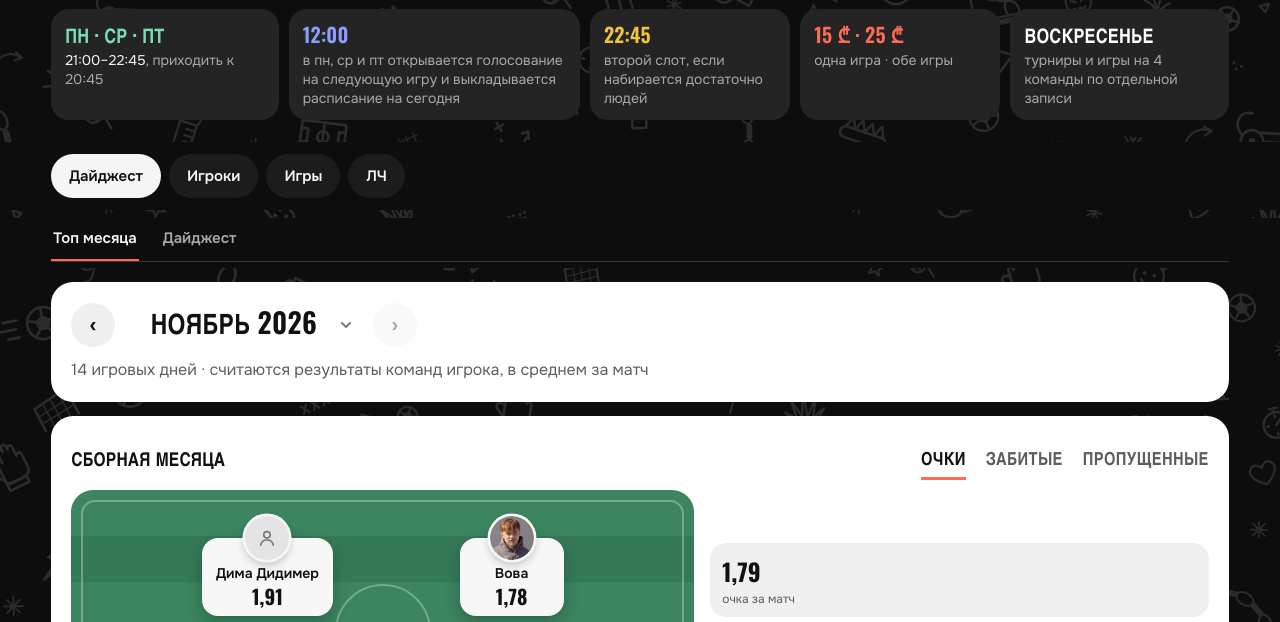
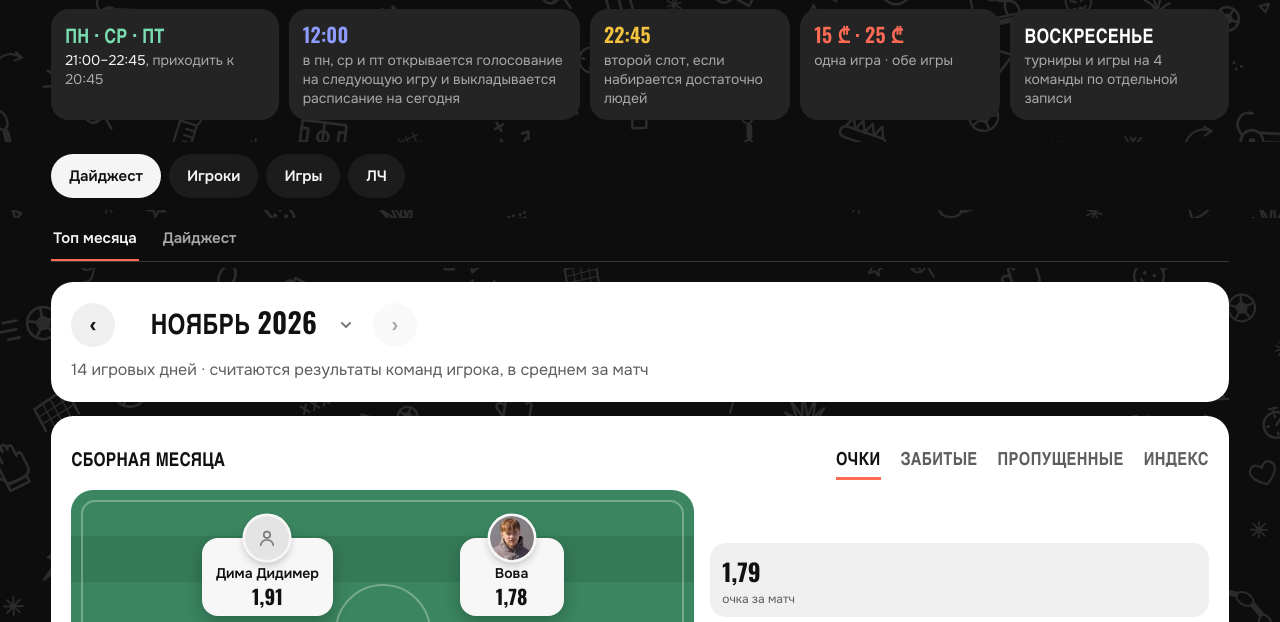
Before and after one commit to lfc27ynwa/fff-games, a plain HTML site: page index.html in a window 1280 px wide. Shown: the part 120-742 px from the top of the page. Drawn offline with nearby package versions, Linux system fonts and the light colour scheme.

Commit message:
Squad by index (month gain / all-time), keepers by clean-sheet share
Co-Authored-By: Claude Opus 5.5 <noreply@anthropic.com>
Claude-Session: https://claude.ai/code/session_01NmXAwzFa2SzCCDyX8he5Bi

```diff
--- a/index.html
+++ b/index.html
@@ -1154,20 +1154,25 @@ let topM = null;
 const topS = {sq: 'pts', pts: 'p', gf: 'p', gm: 'p', gk: 'ga'}, allS = {sq: 'pts', pts: 'p', gf: 'p', gm: 'p', gk: 'ga'};
 const TOPW = {month: {sq: 'Сборная месяца', per: ' в месяце', most: 'игровые дни за месяц', none: 'В этом месяце таких нет.'},
               all: {sq: 'Сборная за всё время', per: ' за всё время', most: 'игровые дни за всё время', none: 'Таких пока нет.'}};
+// index for the squad: in a month — how much the player gained in his game days of that month, for all time — his index now
+const ixGain = (p, m) => { rtOf(p, ''); const M = RTX[p]; if (!M) return null; let g = 0, n = 0; for (const [k, [, d]] of M) if (k.startsWith(m)) { g += d; n++; } return n ? g : null; };
+TOPW.month.ix = p => ixGain(p, topM); TOPW.all.ix = p => PL[p]?.rating ?? null;
+TOPW.month.ixNote = 'сколько индекса игрок прибавил за месяц'; TOPW.all.ixNote = 'индекс игрока';
 /* boards «чьи команды…», most games, keepers and the squad on the pitch for one set of results: T = D.tops[month] or D.top_all, S = its switches */
 function drawTop(T, S, sqEl, bEl, W, gkEl) {
   const mn = T.mins, X = S.x || (S.x = {});                    // X[board] = the whole list is open
   const more = (key, total, n) => total > n ? `<div class="more"><button class="btn plain" type="button" data-more="${key}">${X[key] ? 'Свернуть' : `Показать ещё · всего ${total}`}</button></div>` : '';
-  const row = r => ({ids: r[0].map(k => D.players[k].nick), g: r[1], m: r[2], pts: r[3] / r[2], gf: r[4] / r[2], ga: r[5] / r[2], GF: r[4], GA: r[5], cs: r[6] ?? null, csm: r[7] ?? 0});
+  const row = r => { const ids = r[0].map(k => D.players[k].nick); return {ids, g: r[1], m: r[2], pts: r[3] / r[2], gf: r[4] / r[2], ga: r[5] / r[2], GF: r[4], GA: r[5], cs: r[6] ?? null, csm: r[7] ?? 0, csp: r[7] ? r[6] / r[7] : null, ix: ids.length === 1 ? W.ix(ids[0]) : null}; };
   const by = {pts: (a, b) => b.pts - a.pts || (b.gf - b.ga) - (a.gf - a.ga) || b.g - a.g, gf: (a, b) => b.gf - a.gf || b.pts - a.pts || b.g - a.g,
-              ga: (a, b) => a.ga - b.ga || b.pts - a.pts || b.g - a.g, cs: (a, b) => b.cs - a.cs || (b.cs / b.csm) - (a.cs / a.csm) || a.ga - b.ga};
+              ga: (a, b) => a.ga - b.ga || b.pts - a.pts || b.g - a.g, cs: (a, b) => b.cs - a.cs || (b.cs / b.csm) - (a.cs / a.csm) || a.ga - b.ga,
+              csp: (a, b) => b.csp - a.csp || b.cs - a.cs || a.ga - b.ga, ix: (a, b) => (b.ix ?? -99) - (a.ix ?? -99) || b.pts - a.pts};
   const games = n => `${n} ${plural(n, 'игровой день', 'игровых дня', 'игровых дней')}`, days = n => `${n} ${plural(n, 'день', 'дня', 'дней')}`;
-  const val = {pts: r => [dec(r.pts, 2), 'очка за матч'], gf: r => [dec(r.gf, 2), 'забито за матч'], ga: r => [dec(r.ga, 2), 'пропущено за матч'], cs: r => [r.cs, plural(r.cs, 'сухой матч', 'сухих матча', 'сухих матчей')]};
+  const val = {pts: r => [dec(r.pts, 2), 'очка за матч'], gf: r => [dec(r.gf, 2), 'забито за матч'], ga: r => [dec(r.ga, 2), 'пропущено за матч'], cs: r => [r.cs, plural(r.cs, 'сухой матч', 'сухих матча', 'сухих матчей')], csp: r => [Math.round(r.csp * 100) + '%', 'сухих матчей']};
   const sub = {p: r => `${games(r.g)} · мячи команды ${r.GF}:${r.GA}`, pair: r => `${games(r.g)} вместе · мячи ${r.GF}:${r.GA}`, tri: r => `${games(r.g)} вместе · мячи ${r.GF}:${r.GA}`,
                gk: r => `${days(r.g)} в воротах · пропущено ${r.GA} · сухих ${r.cs} из ${r.csm}`};
   const sw = (key, opts) => `<div class="sw" role="group" data-sw="${key}">${opts.map(o => `<button type="button" data-v="${o[0]}" aria-pressed="${S[key] === o[0]}">${o[1]}</button>`).join('')}</div>`;
   const none = `<p class="sub" style="margin:10px 0 0">${W.none}</p>`;
-  const list = (k, s_, n, key) => { let rs = T[k].map(row); if (s_ === 'cs') rs = rs.filter(r => r.csm); rs.sort(by[s_]); const tot = rs.length; if (!X[key]) rs = rs.slice(0, n);
+  const list = (k, s_, n, key) => { let rs = T[k].map(row); if (s_ === 'cs' || s_ === 'csp') rs = rs.filter(r => r.csm); rs.sort(by[s_]); const tot = rs.length; if (!X[key]) rs = rs.slice(0, n);
     return tot ? `<ol>${rs.map((r, j) => { const [v, u] = val[s_](r); return `<li><span class="md">${j + 1}</span><span class="nm">${r.ids.map(mate).join('<br>')}<span class="s">${sub[k](r)}</span></span><span class="v">${v}<span>${u}</span></span></li>`; }).join('')}</ol>${more(key, tot, n)}` : none; };
   const rule = {p: `от ${games(mn.p)}${W.per}`, pair: `от ${games(mn.pair)} вместе`, tri: `от ${games(mn.tri)} вместе`};
   const trio = key => `<div class="card lb">${sw(key, [['p', 'Игрок'], ['pair', 'Двойка'], ['tri', 'Тройка']])}<p class="rule">${rule[S[key]]}</p>${list(S[key], key, 3, key)}</div>`;
@@ -1176,7 +1181,7 @@ function drawTop(T, S, sqEl, bEl, W, gkEl) {
   const mostList = k => { const top = (T.most?.[k] || []).map(row), seen = new Set(top.map(r => r.ids.join('|')));   // top three of everyone, then the rest of those who pass the minimum
     const all = [...top, ...T[k].map(row).filter(r => !seen.has(r.ids.join('|'))).sort((a, b) => b.g - a.g || b.m - a.m || b.pts - a.pts)], rs = X.gm ? all : all.slice(0, 3);
     return rs.length ? `<ol>${rs.map((r, j) => `<li><span class="md">${j + 1}</span><span class="nm">${r.ids.map(mate).join('<br>')}<span class="s">${r.m} ${plural(r.m, 'матч', 'матча', 'матчей')} · ${dec(r.pts, 2)} очка за матч</span></span><span class="v">${r.g}<span>${plural(r.g, 'игровой день', 'игровых дня', 'игровых дней')}</span></span></li>`).join('')}</ol>${more('gm', all.length, 3)}` : none; };
-  const gkCard = hasGk ? `<div class="card lb">${sw('gk', [['ga', 'Пропущено'], ['cs', 'Сухие матчи']])}<p class="rule">стояли на воротах от ${days(mn.gk)}</p>${list('gk', S.gk, 4, 'gk')}</div>` : '';
+  const gkCard = hasGk ? `<div class="card lb">${sw('gk', [['ga', 'Пропущено'], ['cs', 'Сухие матчи'], ['csp', '% сухих']])}<p class="rule">стояли на воротах от ${days(mn.gk)}</p>${list('gk', S.gk, 4, 'gk')}</div>` : '';
   if (gkEl) { gkEl.innerHTML = gkCard; gkEl.parentElement.hidden = !gkCard; }
   bEl.innerHTML = `<div class="tops3">
     <div><h3 class="bgh">Чьи команды набирают больше очков</h3>${trio('pts')}</div>
@@ -1185,15 +1190,16 @@ function drawTop(T, S, sqEl, bEl, W, gkEl) {
     ${hasGk && !gkEl ? `<div><h3 class="bgh">Вратари</h3>${gkCard}</div>` : ''}</div>`;
   // the squad: best keeper + four outfield players by the chosen measure (five outfield players when there are no regular keepers)
   const K = S.sq, gkIdx = new Set(T.gk.filter(r => { const pr = T.p.find(x => x[0][0] === r[0][0]); return !pr || r[1] * 2 >= pr[1]; }).map(r => r[0][0]));
-  const gk = T.gk.length ? T.gk.map(row).sort(by[K])[0] : null;
-  const field = T.p.filter(r => !gkIdx.has(r[0][0])).map(row).sort(by[K]).slice(0, gk ? 4 : 5);
+  const okK = r => K !== 'ix' || r.ix != null;
+  const gk = T.gk.length ? T.gk.map(row).filter(okK).sort(by[K])[0] || null : null;
+  const field = T.p.filter(r => !gkIdx.has(r[0][0])).map(row).filter(okK).sort(by[K]).slice(0, gk ? 4 : 5);
   const all = [...field, ...(gk ? [gk] : [])], avg = k => all.reduce((a, r) => a + r[k], 0) / all.length;
-  const chip = (r, glove) => `<button class="chip" type="button" data-n="${esc(r.ids[0])}"><i class="cav">${ICON_P}${AVI(PL[r.ids[0]])}</i><b>${glove ? '🧤 ' : ''}${esc(N[r.ids[0]] || '@' + r.ids[0])}</b><span>${dec(r[K], 2)}</span></button>`;
+  const chip = (r, glove) => `<button class="chip" type="button" data-n="${esc(r.ids[0])}"><i class="cav">${ICON_P}${AVI(PL[r.ids[0]])}</i><b>${glove ? '🧤 ' : ''}${esc(N[r.ids[0]] || '@' + r.ids[0])}</b><span>${K === 'ix' ? sgn(r.ix, 2) : dec(r[K], 2)}</span></button>`;
   const rows = gk ? [field.slice(0, 2), field.slice(2, 4)] : [field.slice(0, 2), field.slice(2, 4), field.slice(4, 5)];
-  sqEl.innerHTML = all.length < 5 ? '' : `<div class="ch"><h3>${W.sq}</h3>${sw('sq', [['pts', 'Очки'], ['gf', 'Забитые'], ['ga', 'Пропущенные']])}</div>
+  sqEl.innerHTML = all.length < 5 ? '' : `<div class="ch"><h3>${W.sq}</h3>${sw('sq', [['pts', 'Очки'], ['gf', 'Забитые'], ['ga', 'Пропущенные'], ['ix', 'Индекс']])}</div>
     <div class="sqg"><div class="pitch"><div class="ln"></div><div class="cc"></div><div class="bx"></div>${rows.map(r => `<div class="prow">${r.map(x => chip(x)).join('')}</div>`).join('')}${gk ? `<div class="prow">${chip(gk, true)}</div>` : ''}</div>
     <div><div class="sqs"><div class="kpi"><strong>${dec(avg('pts'), 2)}</strong><span>очка за матч</span></div><div class="kpi"><strong>${dec(avg('gf'), 2)}</strong><span>забито за матч</span></div><div class="kpi"><strong>${dec(avg('ga'), 2)}</strong><span>пропущено за матч</span></div></div>
-    <p class="rule" style="margin:10px 2px 0;font-size:13px;color:var(--sub)">Средние по сборной. На плашке — ${K === 'pts' ? 'очки' : K === 'gf' ? 'забитые' : 'пропущенные'} команды игрока за матч${K === 'ga' ? ', чем меньше, тем лучше' : ''}.</p></div></div>`;
+    <p class="rule" style="margin:10px 2px 0;font-size:13px;color:var(--sub)">Средние по сборной. На плашке — ${K === 'ix' ? W.ixNote : `${K === 'pts' ? 'очки' : K === 'gf' ? 'забитые' : 'пропущенные'} команды игрока за матч${K === 'ga' ? ', чем меньше, тем лучше' : ''}`}.</p></div></div>`;
   sqEl.hidden = all.length < 5;
 }
 let pickY = null;
```
